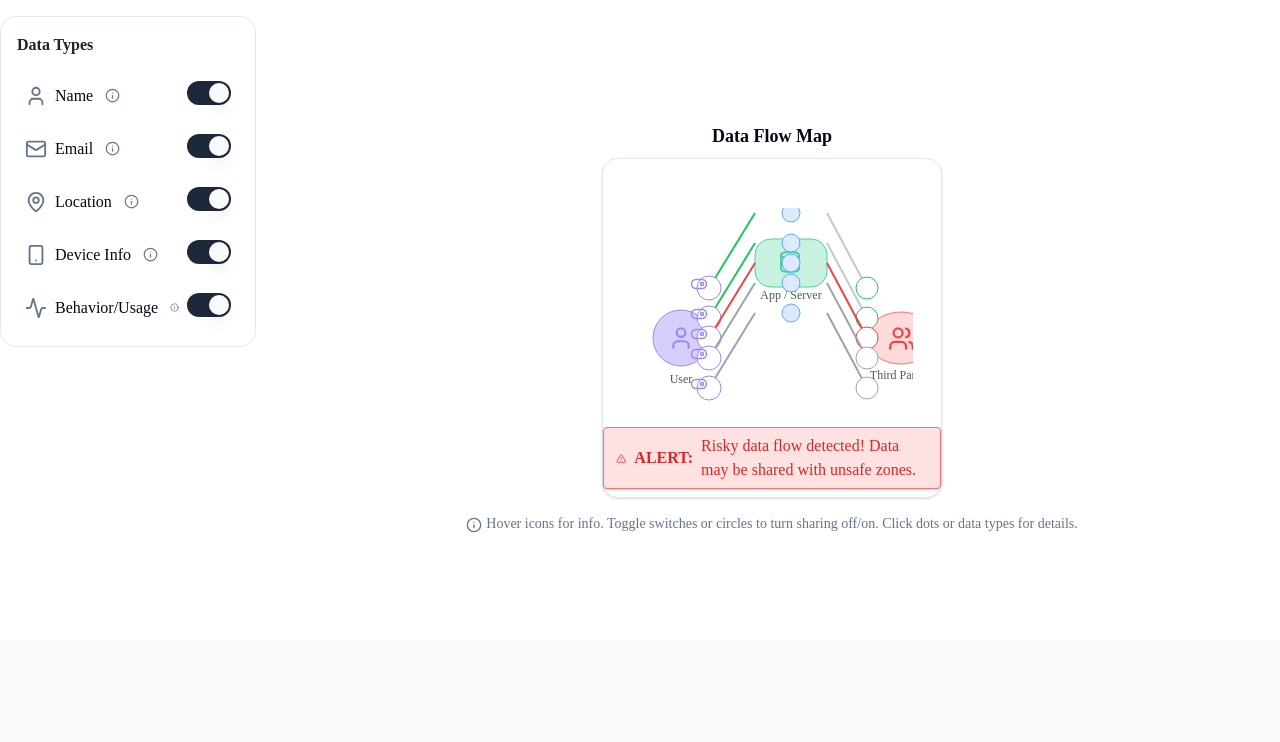
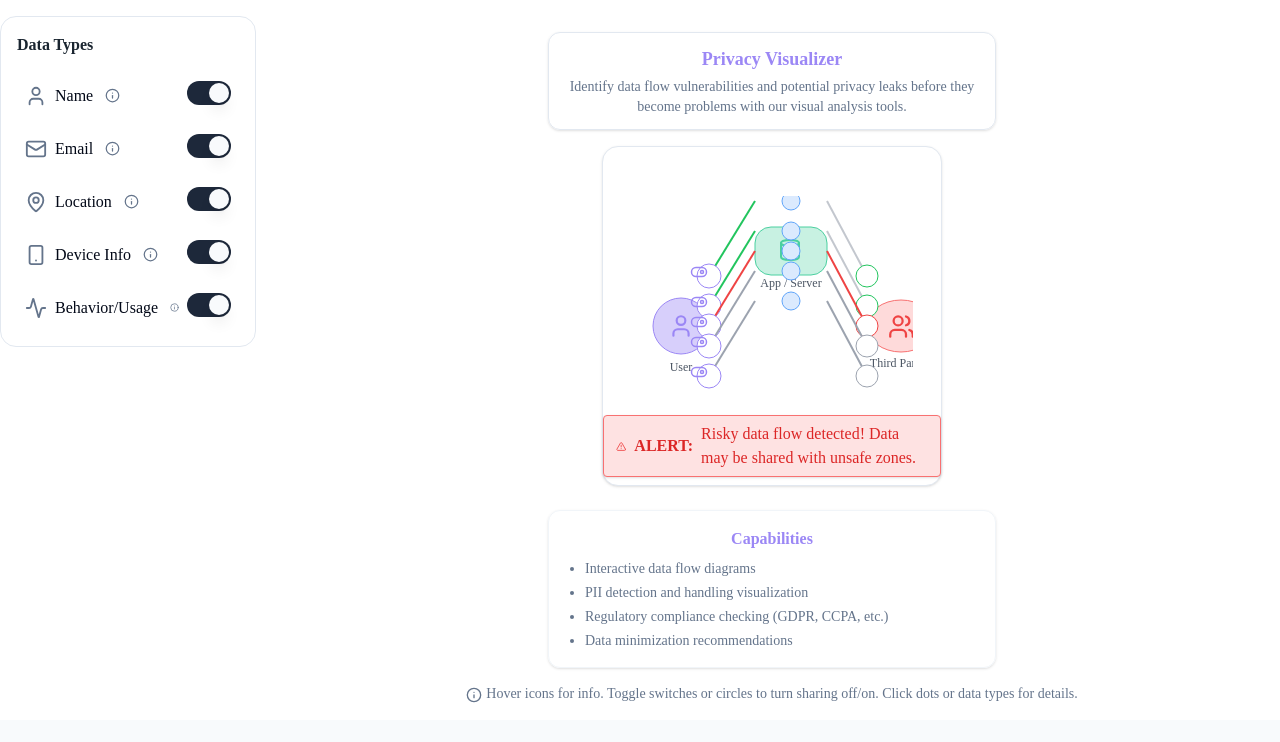
Before and after one commit to Ritwika-22/ethicguard-ai-visuals-53, a React (Vite) app: page /dashboard/visualizer in a window 1280 px wide. Shown: the top 742 px of the page. Built offline with nearby package versions, Linux system fonts and the light colour scheme.

Commit message:
Enhance Privacy Visualizer component
Add features for data flow visualization, PII detection, regulatory compliance checking, and data minimization recommendations.

```diff
--- a/src/components/PrivacyVisualizer.tsx
+++ b/src/components/PrivacyVisualizer.tsx
@@ -1,4 +1,3 @@
-
 import { useState } from "react";
 import {
   User,
@@ -148,7 +147,6 @@ export default function PrivacyVisualizer() {
     setSelectedId(prev => (prev === id ? null : id));
   };
 
-  // UI starts here
   return (
     <div className="flex flex-col md:flex-row gap-2 w-full min-h-[640px] pt-4 bg-shadow-background animate-fade-in">
       {/* Left: Data Types */}
@@ -183,7 +181,16 @@ export default function PrivacyVisualizer() {
       </div>
       {/* Center: Flow Map */}
       <div className="flex-1 flex flex-col items-center justify-center min-w-[340px] py-4">
-        <div className="mb-2 text-lg font-semibold">Data Flow Map</div>
+        {/* Intro Section */}
+        <div className="mb-4 w-full max-w-md text-center bg-white/60 rounded-xl shadow px-4 py-3 border border-shadow-border">
+          <div className="text-lg font-semibold text-ethic-accent mb-1">
+            Privacy Visualizer
+          </div>
+          <div className="text-sm text-shadow-secondary">
+            Identify data flow vulnerabilities and potential privacy leaks before they become problems with our visual analysis tools.
+          </div>
+        </div>
+        {/* Data Flow Diagram */}
         <div className="relative bg-shadow-card border border-shadow-border rounded-2xl p-2 sm:p-7 w-[340px] h-[340px] shadow flex items-center justify-center mx-auto">
           {/* SVG Flow Diagram */}
           <svg
@@ -357,6 +364,20 @@ export default function PrivacyVisualizer() {
             </div>
           )}
         </div>
+        {/* Features/Capabilities Section */}
+        <div className="mt-6 w-full max-w-md">
+          <div className="bg-white/70 border border-muted rounded-xl p-4 shadow">
+            <div className="font-semibold text-ethic-accent mb-2 text-center text-base">
+              Capabilities
+            </div>
+            <ul className="list-disc ml-5 space-y-1 text-sm text-shadow-secondary">
+              <li>Interactive data flow diagrams</li>
+              <li>PII detection and handling visualization</li>
+              <li>Regulatory compliance checking (GDPR, CCPA, etc.)</li>
+              <li>Data minimization recommendations</li>
+            </ul>
+          </div>
+        </div>
         <div className="mt-4 text-sm text-shadow-secondary">
           <Info size={16} className="inline mr-1" />
           <span>
```
